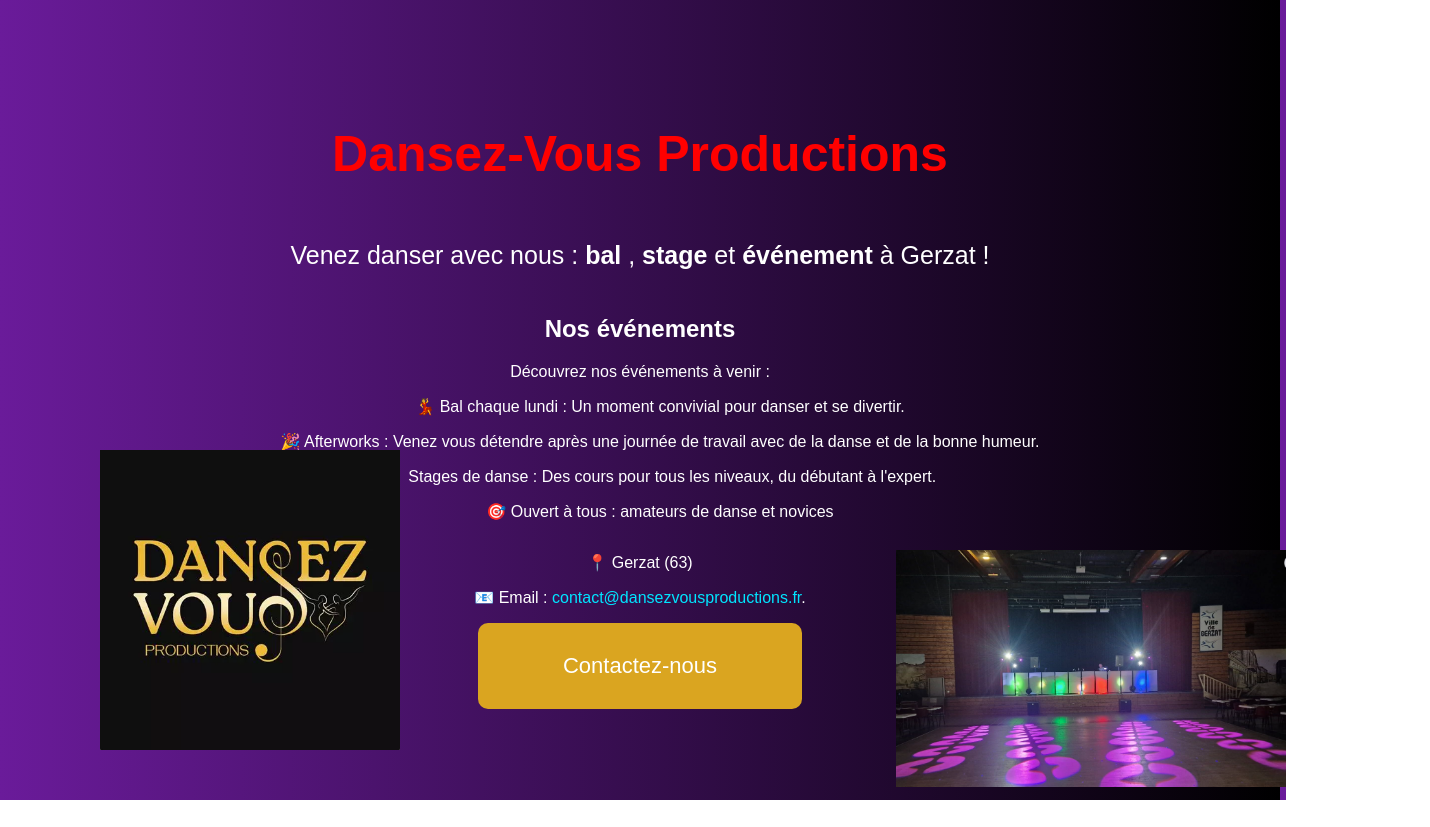
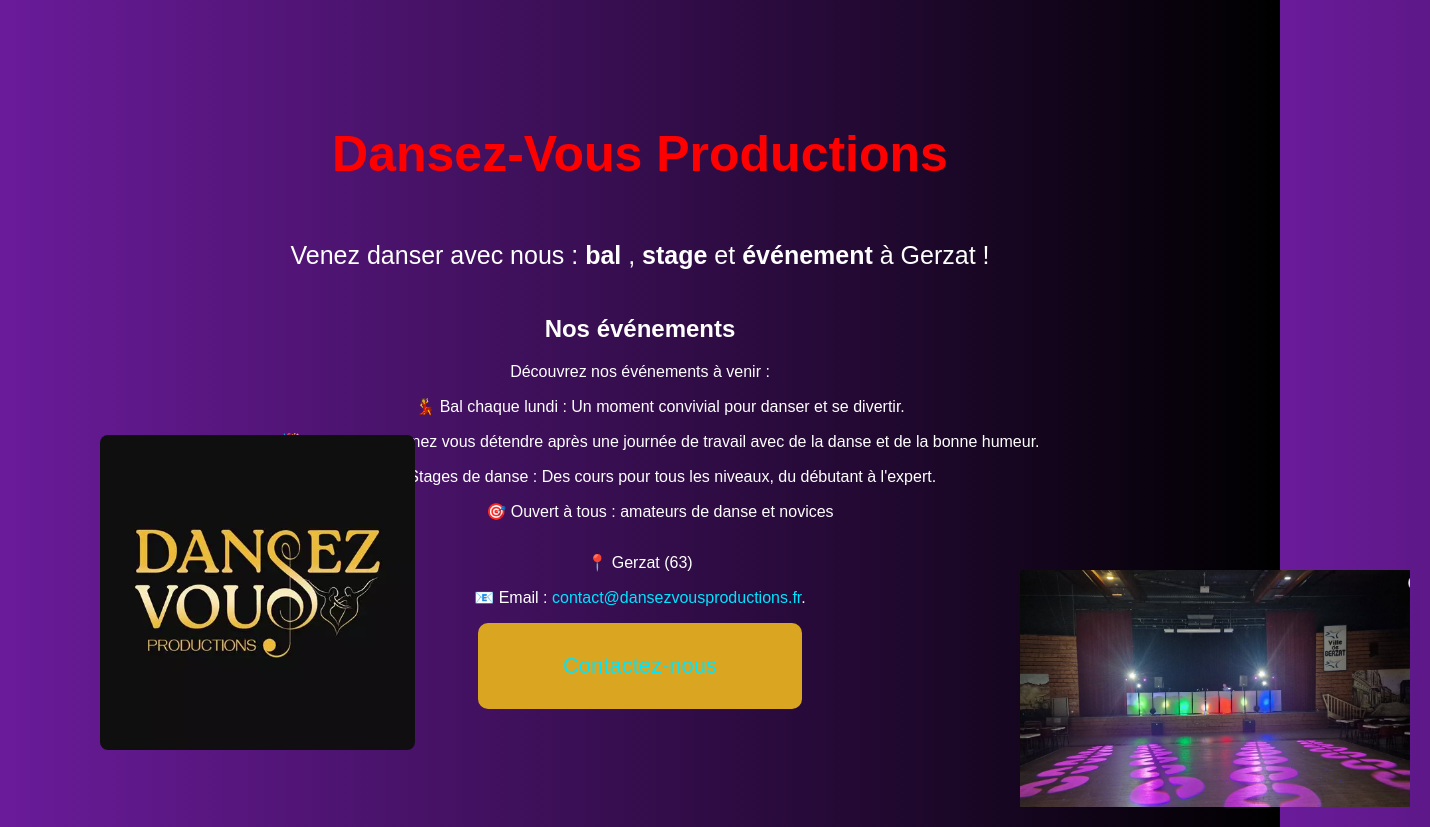
Before and after one commit to adam-gcb/dansez-vous-production, a plain HTML site: page index.html in a window 1280 px wide. Shown: the whole page, 1430 px wide, since content can reach past the window. Before the commit the page ends 800 px from the top, so only its background shows below. Drawn offline with Linux system fonts and the light colour scheme.

Commit message:
Add files via upload

```diff
--- a/styles.css
+++ b/styles.css
@@ -35,7 +35,9 @@ body {
   left: 0px;
   top: 550px;
   height: auto;
-  margin-left:70%; }
+  margin-left: 1000px;
+}
+
 
 .container {
   position: relative ;}
@@ -59,6 +61,12 @@ body {
     margin: 0 auto;
 }
 
+.second-image{
+  display: grid;
+  grid-template-columns: 1fr 1fr;
+}
+
+
 .contact-form input,
 .contact-form textarea {
     padding: 10px;
@@ -68,7 +76,7 @@ body {
 
 .contact-form button {
     background-color:#DAA520;
-    color: white;
+    color: rgb(255, 255, 255);
     padding: 10px;
     border: none;
     border-radius: 5px;
@@ -80,22 +88,21 @@ body {
 
 .contact-btn {
     display: inline-block;
-    padding: 30px 85px;   /* augmente la taille du bouton */
-    font-size: 22px;      /* augmente la taille du texte */
-    background-color: #DAA520; /* violet */
-    color: white;
+    padding: 30px 85px;
+    font-size: 22px;
+    background-color: #DAA520;
     border-radius: 10px;
     text-decoration: none;
 }
 
 .contact-btn:hover {
-    background-color: #DAA520; /* violet plus clair au survol */
+    background-color: #DAA520;
 }
 
 .back-btn {
     padding: 15px;
     font-size: 20px;
-    background-color: #DAA520; /* violet */
+    background-color: #DAA520;
     color: white;
     border: none;
     border-radius: 8px;
@@ -133,3 +140,18 @@ body {
     text-align: center;
     margin-bottom: 20px;
 }
+
+.image-main {
+      display: flex;
+      justify-content: flex-start;
+      align-items: flex-start;
+      flex-wrap: wrap;
+      gap: 20px;
+      padding: 20px;
+    }
+
+    .second-image {
+      max-width: 315px;
+      width: 100%;
+      height: auto;
+      border-radius: 8px;}
```
Also changed, not shown: Newton.js (added, +10 -0 lines), kelvin.js (added, +15 -0 lines), index.html (line endings or trailing spaces).
